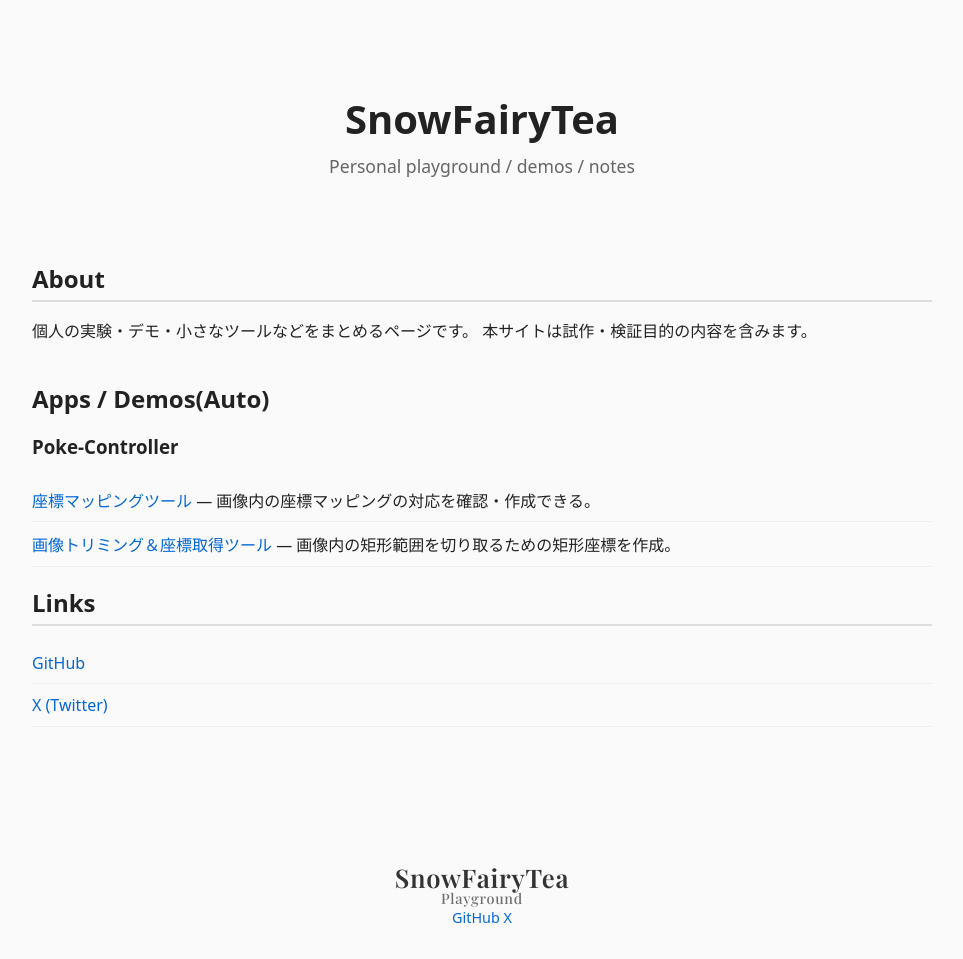
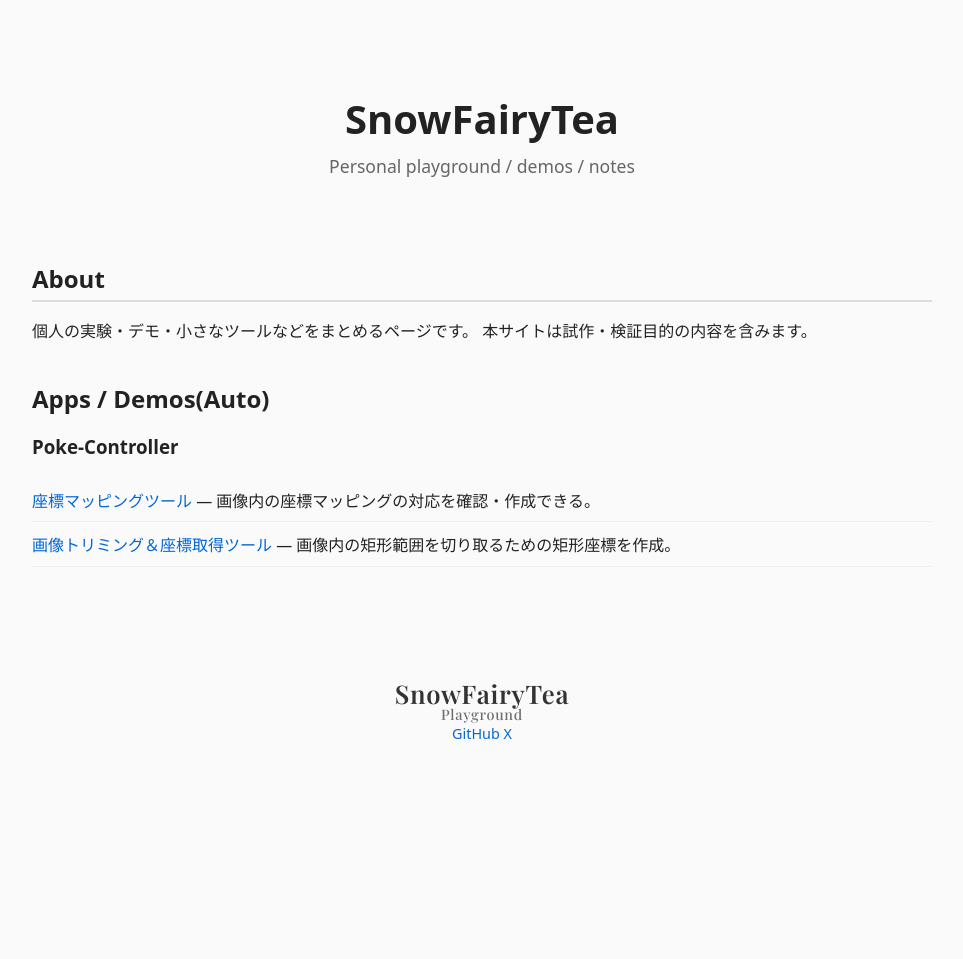
Before and after one commit to SnowFairyTea/playground, a Jekyll site: the page built from index.html, in a window 1280 px wide. Shown: the whole page, without its empty margins (158-1121 px from the left). Built offline with Jekyll 4.4.1, drawn with Linux system fonts in a browser that asks for light colours; after the commit the page ends 900 px from its top, so only the background shows below that.

Commit message:
Remove Links section from index.html
Removed the Links section from the HTML file.

```diff
--- a/index.html
+++ b/index.html
@@ -26,12 +26,6 @@ layout: home
 
   </section>
 
-  <section class="section">
-    <h2>Links</h2>
-    <ul>
-      <li><a href="https://github.com/SnowFairyTea" target="_blank" rel="noopener">GitHub</a></li>
-      <li><a href="https://x.com/SnowFairyTea" target="_blank" rel="noopener">X (Twitter)</a></li>
-    </ul>
-  </section>
+
 
 </main>
```
